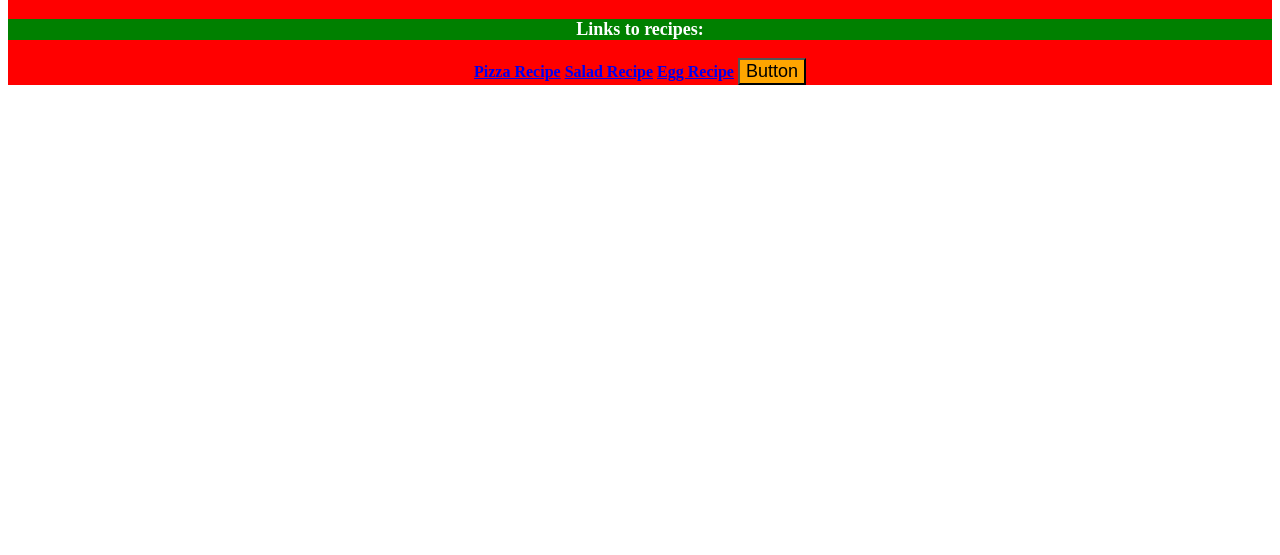
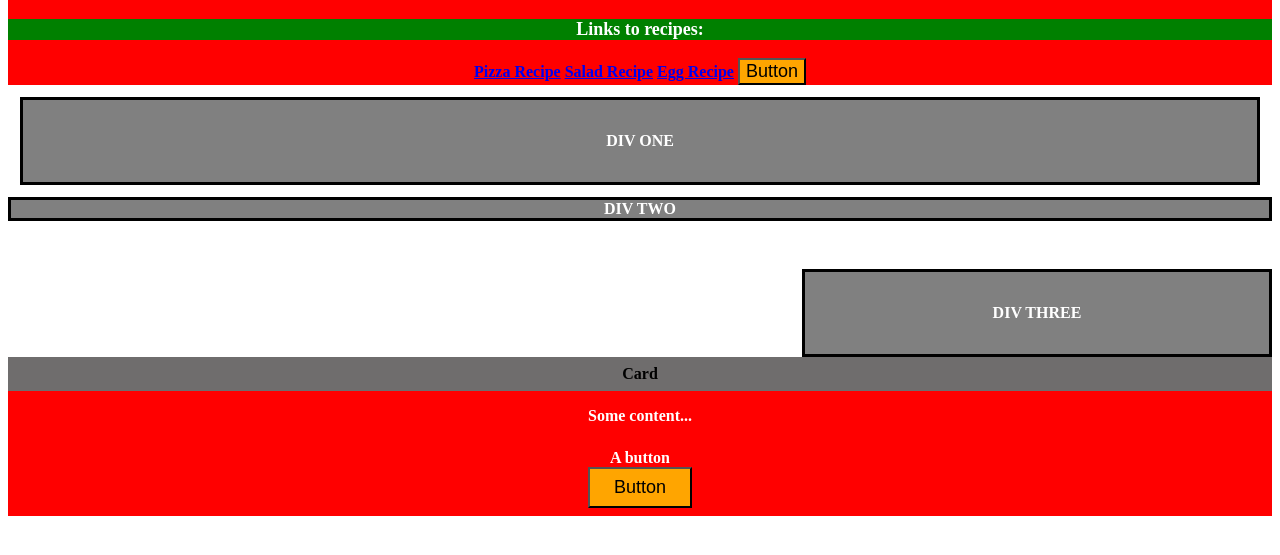
Before and after one commit to toasty-alexus/odin-recipes, a plain HTML site: page index.html in a window 1280 px wide. Shown: the part 61-616 px from the top of the page. Drawn offline with Linux system fonts and the light colour scheme.

Commit message:
Create new elements to practice styling

```diff
--- a/index.html
+++ b/index.html
@@ -16,5 +16,13 @@
         <a href="./recipes/eggs.html">Egg Recipe</a>
         <button>Button</button>
     </div>
+    <div id="one">DIV ONE</div>
+    <div id="two">DIV TWO</div>
+    <div id="three">DIV THREE</div>
+    <div id="card">
+        <div id="title">Card</div>
+        <div id="content">Some content...</div>
+        <div id="button">A button <button id="secondBtn">Button</button></div>
+    </div>
 </body>
 </html>
--- a/style.css
+++ b/style.css
@@ -10,7 +10,49 @@ p{
     color:white;
     font-size:18px
 }
+
 button{
     background-color: orange;
     font-size: 18px;
 }
+/* Margin and Padding #1 lesson from The Odin Project */
+div#one,div#two,div#three{
+    background-color: grey;
+}
+div#one{
+    border:3px solid black;
+    padding:32px;
+    margin:12px;
+}
+div#two{
+    border:3px solid black;
+    margin-bottom:48px;
+}
+div#three{
+    border:3px solid black;
+    width:400px;
+    padding:32px;
+    margin-left:auto;
+}
+/* Margin and Padding #2 lesson from The Odin Project */
+#content{
+    margin:8px;
+    padding:16px 8px;
+}
+#card div{
+    padding:8px;
+}
+#title{
+    margin-top:0;
+    margin-bottom: 8px;
+    font-size: 16px;
+    padding:8px;
+    background-color: rgb(111, 109, 109);
+    color:black;
+}
+#secondBtn{
+    text-align: center;
+    padding:8px 24px;
+    display: block;
+    margin:0 auto;
+}
```
